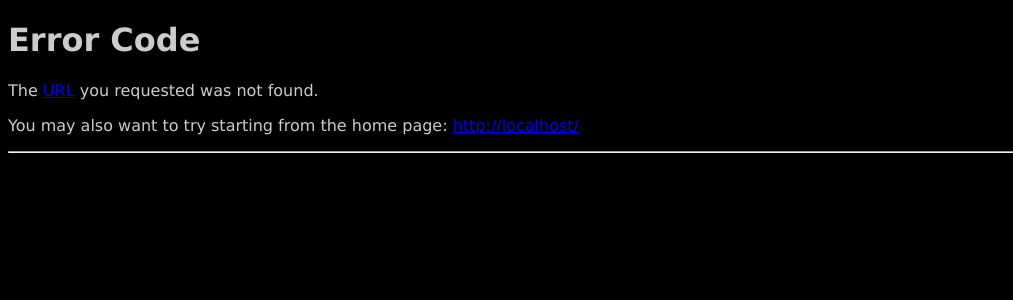
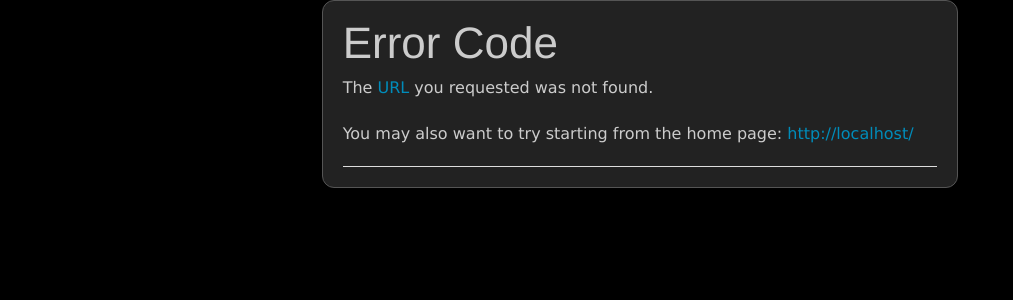
Before and after one commit to markv12/markv12.com, a PHP site: page /error.php in a window 1280 px wide. Shown: the top 300 px of the page, without its empty margins (0-1013 px from the left). Run offline with PHP 8.4, Linux system fonts and the light colour scheme; data that the repository does not hold is empty.

Commit message:
Added formatting

```diff
--- a/error.php
+++ b/error.php
@@ -1,43 +1,41 @@
-<?php
-
-$page_redirected_from = $_SERVER['REQUEST_URI'];  // this is especially useful with error 404 to indicate the missing page.
+<?php $page_redirected_from = $_SERVER['REQUEST_URI'];
+// this is especially useful with error 404 to indicate the missing page.
 $server_url = "http://" . $_SERVER["SERVER_NAME"] . "/";
 $redirect_url = $_SERVER["REDIRECT_URL"];
 $redirect_url_array = parse_url($redirect_url);
 $end_of_path = strrchr($redirect_url_array["path"], "/");
 
-switch(getenv("REDIRECT_STATUS"))
-{
+switch(getenv("REDIRECT_STATUS")) {
 	# "400 - Bad Request"
-	case 400:
+	case 400 :
 		$error_code = "400 - Bad Request";
 		$explanation = "The syntax of the URL submitted by your browser could not be understood.  Please verify the address and try again.";
 		$redirect_to = "";
 		break;
 
 	# "401 - Unauthorized"
-	case 401:
+	case 401 :
 		$error_code = "401 - Unauthorized";
 		$explanation = "This section requires a password or is otherwise protected.  If you feel you have reached this page in error, please return to the login page and try again, or contact the webmaster if you continue to have problems.";
 		$redirect_to = "";
 		break;
 
 	# "403 - Forbidden"
-	case 403:
+	case 403 :
 		$error_code = "403 - Forbidden";
 		$explanation = "This section requires a password or is otherwise protected.  If you feel you have reached this page in error, please return to the login page and try again, or contact the webmaster if you continue to have problems.";
 		$redirect_to = "";
 		break;
 
 	# "404 - Not Found"
-	case 404:
+	case 404 :
 		$error_code = "404 - Not Found";
 		$explanation = "The requested resource '" . $page_redirected_from . "' could not be found on this server.  Please verify the address and try again.";
 		$redirect_to = "";
 		break;
 
 	# "500 - Internal Server Error"
-	case 500:
+	case 500 :
 		$error_code = "500 - Internal Server Error";
 		$explanation = "The server experienced an unexpected error.  Please verify the address and try again.";
 		$redirect_to = "";
@@ -52,19 +50,28 @@ switch(getenv("REDIRECT_STATUS"))
 
 	<link rel="Shortcut Icon" href="/favicon.ico" type="image/x-icon" />
 
-	<title>Page not found: <?php print ($server_url); ?></title>
+	<title>Page not found: <?php print($server_url); ?></title>
+	<link rel="stylesheet" href="foundation/css/foundation.min.css">
 	<link rel="stylesheet" href="stylesheet.css">
 
 </head>
 <body>
 
-<h1>Error Code <?php print ($error_code); ?></h1>
+<div class="row" style="color: #CCCCCC">
+	<div class="large-8 medium-8 columns large-centered medium-centered">
+		<div class="panel">
+			<h1>Error Code <?php print($error_code); ?></h1>
 
 			<p>The <a href="http://en.wikipedia.org/wiki/Uniform_resource_locator">URL</a> you requested was not found. <?PHP echo($explanation); ?></p>
 
-<p>You may also want to try starting from the home page: <a href="<?php print ($server_url); ?>"><?php print ($server_url); ?></a></p>
+			<p>You may also want to try starting from the home page: <a href="<?php print($server_url); ?>"><?php print($server_url); ?></a></p>
 
 			<hr />
+		</div>
+	</div>
+</div>
+
+
 
 </body>
 </html>
```
Lines whose indentation alone changed are shown as unchanged.
